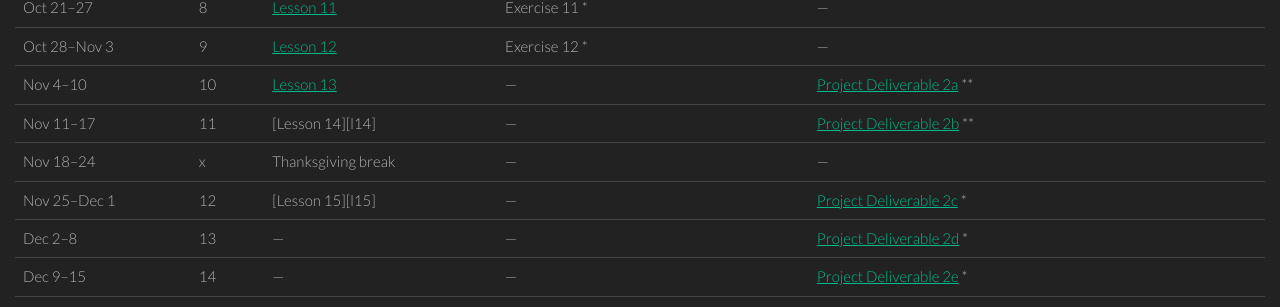
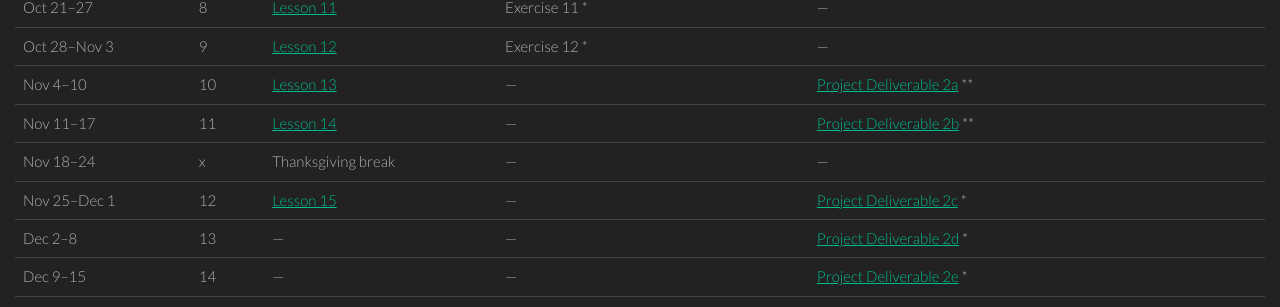
Before and after one commit to philschanely/course-scripting, a Jekyll site: the page built from index.md, in a window 1280 px wide. Shown: the part 874-1181 px from the top of the page. Built offline with Jekyll 4.4.1, drawn with Linux system fonts in a browser that asks for light colours; some of the changed lines change nothing that is shown.

Commit message:
Fix homepage link bug

```diff
--- a/index.md
+++ b/index.md
@@ -54,8 +54,8 @@ Here is a bird's-eye-view of the course schedule. Additional details can be foun
 [l11]: /lessons/11-AJAX-JSON-time.html
 [l12]: /lessons/12-templating.html
 [l13]: /lessons/13-data-modeling.html
-[l13]: /lessons/14-ajax-restful-services.html
-[l13]: /lessons/15-sending-receiving.html
+[l14]: /lessons/14-ajax-restful-services.html
+[l15]: /lessons/15-sending-receiving.html
 
 [pd1]: /activities/p1-overview.html
 [pd2]: /activities/p2-overview.html
```
